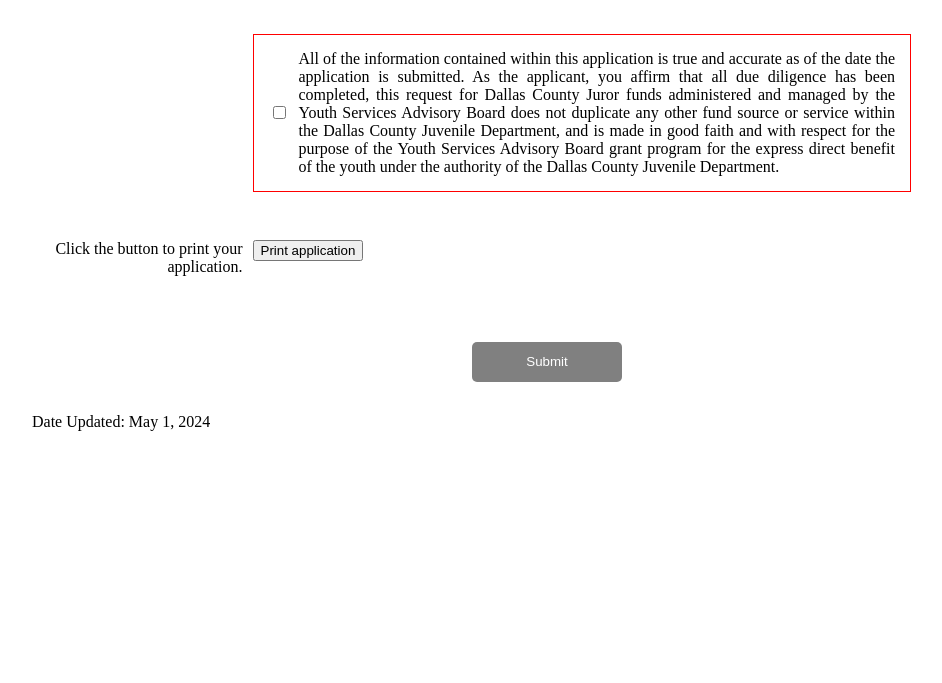
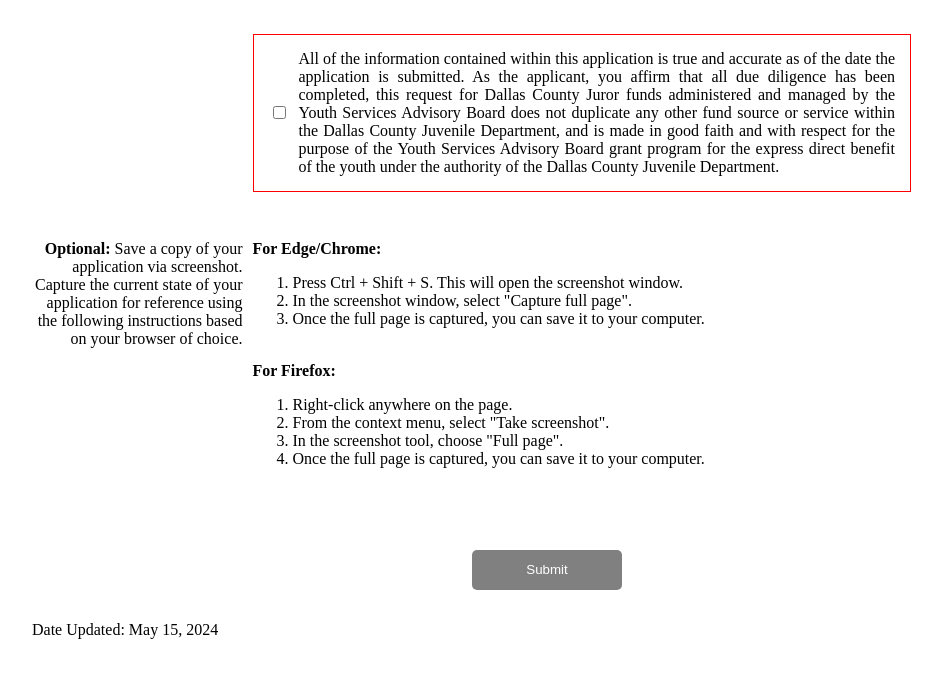
Before and after one commit to jlo-dcjd/ysab-grant-application, a Flask app: page / in a window 1280 px wide. Shown: the part 3601-4284 px from the top of the page, without its empty margins (168-1110 px from the left). Before the commit the page ends 4032 px from the top, so only its background shows below. Run offline with Flask 3, Linux system fonts and the light colour scheme.

Commit message:
changed print to screenshot instructions

```diff
--- a/templates/index.html
+++ b/templates/index.html
@@ -441,7 +441,7 @@
                 </tr>
                 <tr>
                     <td>
-                      <select id="category" name="category" class="field select medium" tabindex="11">
+                      <select id="category7" name="category7" class="field select medium" tabindex="11">
                         <option value="Null"></option>
                         <option value="Food">Food</option>
                         <option value="Gifts">Gifts</option>
@@ -555,9 +555,22 @@
 
     <br><br>
     <div>
-      <label class="desc" id="print" for="print">Click the button to print your application.</label>
+      <label><b>Optional: </b>Save a copy of your application via screenshot. Capture the current state of your application for reference using the following instructions based on your browser of choice.</label>
       <div>
-        <button onclick="window.print()">Print application</button>
+        <b>For Edge/Chrome:</b>
+        <ol>
+          <li>Press Ctrl + Shift + S. This will open the screenshot window.</li>
+          <li>In the screenshot window, select "Capture full page".</li>
+          <li>Once the full page is captured, you can save it to your computer.</li>
+        </ol>
+        <br>
+        <b>For Firefox:</b>
+        <ol>
+          <li>Right-click anywhere on the page.</li>
+          <li>From the context menu, select "Take screenshot".</li>
+          <li>In the screenshot tool, choose "Full page".</li>
+          <li>Once the full page is captured, you can save it to your computer.</li>
+        </ol>
       </div>
     </div>
 
@@ -583,6 +596,6 @@
     </script>
   </form>
   <footer>
-    <p>Date Updated: May 1, 2024<br>
+    <p>Date Updated: May 15, 2024<br>
   </footer>
 </html>
```
